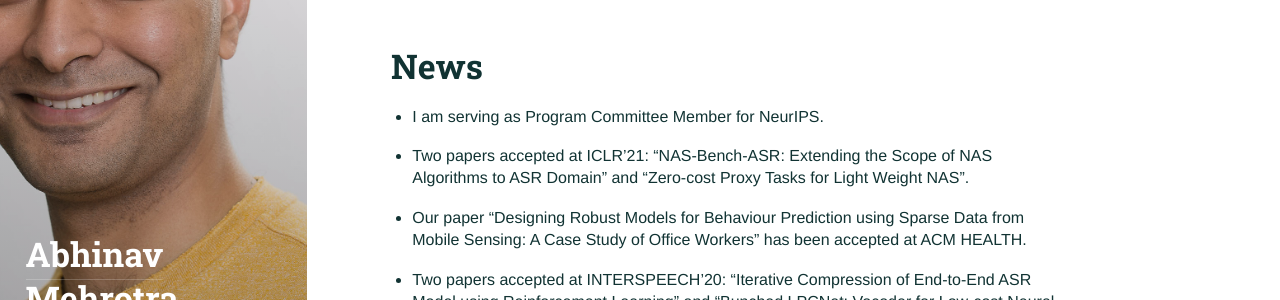
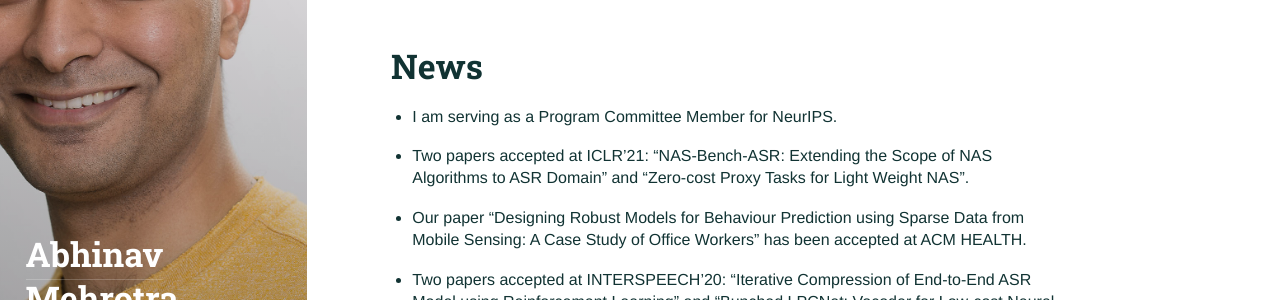
Before and after one commit to AbhinavMehrotra/AbhinavMehrotra.github.io, a Jekyll site: the page built from index.md, in a window 1280 px wide and 983 px high. Shown: the part 272-572 px from the top of the window. Built offline with Jekyll 4.4.1, drawn with Linux system fonts in a browser that asks for light colours; some web fonts are replaced.

```diff
--- a/index.md
+++ b/index.md
@@ -9,7 +9,7 @@ order: 1
 
 # News
 
-* I am serving as Program Committee Member for NeurIPS.
+* I am serving as a Program Committee Member for NeurIPS.
 
 * Two papers accepted at ICLR'21: "NAS-Bench-ASR: Extending the Scope of NAS Algorithms to ASR Domain" and "Zero-cost Proxy Tasks for Light Weight NAS".
 
```
